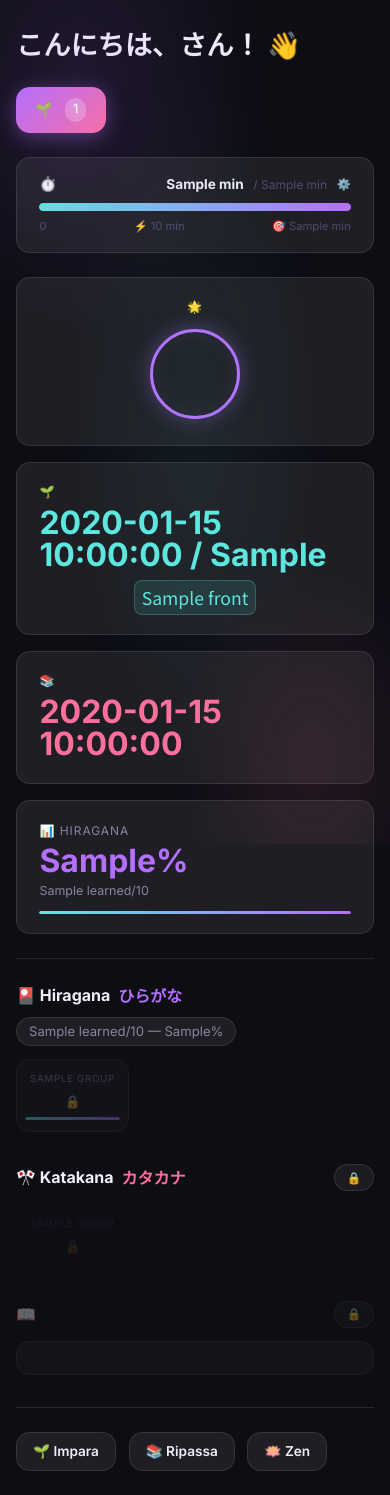
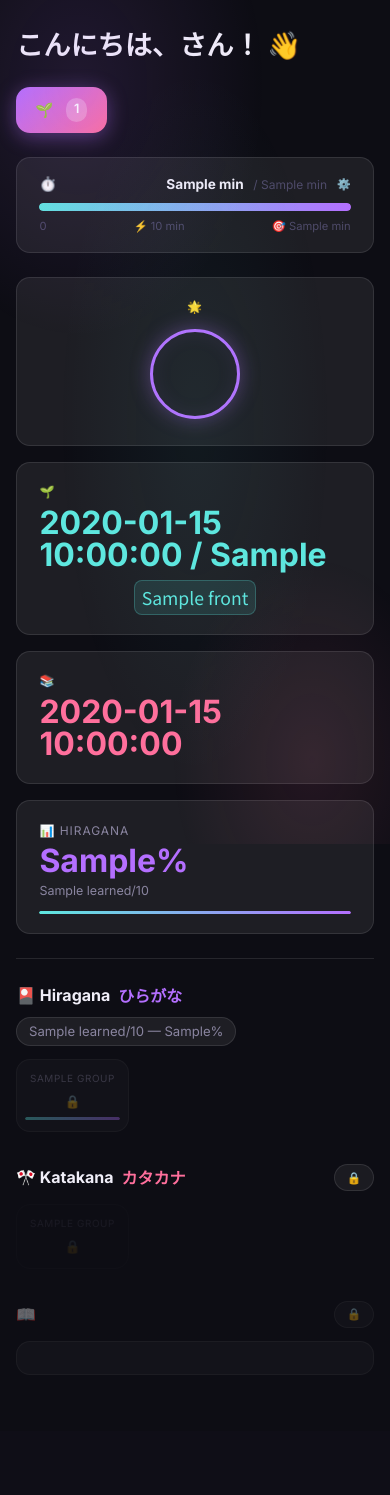
Before and after one commit to lucaadesso/japanese-app, a FastAPI app: template app/templates/dashboard.html in a window 390 px wide. After the commit the page ends 1375 px from the top, so only its background shows below. Run offline with FastAPI, Linux system fonts and the light colour scheme; the template is opened without the code that fills it: most values are stand-ins (such as "Sample title", 1, 10 or a date in 2020).

Commit message:
Fix mobile nav text hiding and remove duplicate bottom dashboard buttons

```diff
--- a/app/static/css/style.css
+++ b/app/static/css/style.css
@@ -504,10 +504,12 @@ nav {
   .container, .container-sm { padding: 1.5rem 1rem; }
   .card-char { font-size: 4.5rem; }
   .quality-btns { grid-template-columns: repeat(2,1fr); }
-  nav { padding: .7rem .8rem; flex-wrap: wrap; gap: .5rem; }
-  .nav-right { flex-wrap: wrap; justify-content: center; width: 100%; gap: .5rem; }
-  .btn { padding: .5rem 1rem; font-size: .85rem; }
+  nav { padding: .6rem .5rem; gap: .2rem; flex-wrap: nowrap; }
+  .nav-brand span:not(.jp) { display: none; }
+  .nav-right { gap: .3rem; flex-wrap: nowrap; width: auto; justify-content: flex-end; }
+  .btn { padding: .4rem .6rem; font-size: .9rem; }
   .nav-name { display: none; }
+  .nav-text { display: none; }
   .stats-grid { grid-template-columns: 1fr 1fr; }
 }
 @media (max-width: 400px) {
--- a/app/templates/base.html
+++ b/app/templates/base.html
@@ -61,15 +61,15 @@
       <span>Japanese</span>
     </a>
     <div class="nav-right">
-      <a href="/learn"        class="btn btn-glass btn-sm" id="nav-learn-btn">🌱 {{ t('base.nav_learn') }}</a>
-      <a href="/review/start" class="btn btn-glass btn-sm" id="nav-review-btn">📚 {{ t('base.nav_review') }}</a>
-      <a href="/zen"          class="btn btn-glass btn-sm" id="nav-zen-btn">🪷 {{ t('base.nav_zen') }}</a>
+      <a href="/learn"        class="btn btn-glass btn-sm" id="nav-learn-btn">🌱 <span class="nav-text">{{ t('base.nav_learn') }}</span></a>
+      <a href="/review/start" class="btn btn-glass btn-sm" id="nav-review-btn">📚 <span class="nav-text">{{ t('base.nav_review') }}</span></a>
+      <a href="/zen"          class="btn btn-glass btn-sm" id="nav-zen-btn">🪷 <span class="nav-text">{{ t('base.nav_zen') }}</span></a>
       <a href="/settings"     class="btn btn-glass btn-sm" id="nav-settings-btn">⚙️</a>
       <span class="nav-name">{{ user.name.split(' ')[0] }}</span>
       {% if user.picture %}
         <img src="{{ user.picture }}" alt="Avatar" class="nav-avatar">
       {% endif %}
-      <a href="/auth/logout" class="btn btn-glass btn-sm" id="nav-logout-btn">{{ t('base.nav_logout') }}</a>
+      <a href="/auth/logout" class="btn btn-glass btn-sm" id="nav-logout-btn">🚪 <span class="nav-text">{{ t('base.nav_logout') }}</span></a>
     </div>
   </nav>
 
--- a/app/templates/dashboard.html
+++ b/app/templates/dashboard.html
@@ -350,13 +350,6 @@
     </div>
   </div>
 
-  <!-- ── Actions ───────────────────────────────────────── -->
-  <div class="divider"></div>
-  <div style="display:flex; gap:.8rem; flex-wrap:wrap;">
-    <a href="/learn"        class="btn btn-glass" id="dash-learn-link">🌱 Impara</a>
-    <a href="/review/start" class="btn btn-glass" id="dash-review-link">📚 Ripassa</a>
-    <a href="/zen"          class="btn btn-glass" id="dash-zen-link">🪷 Zen</a>
-  </div>
 
 </div>
 {% endblock %}
```
